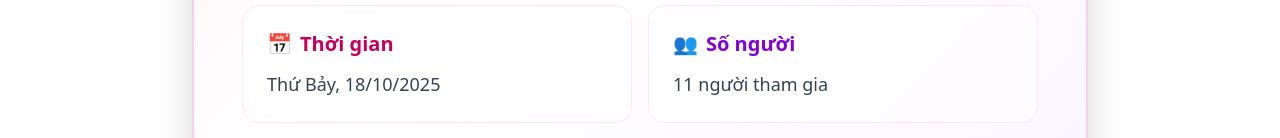
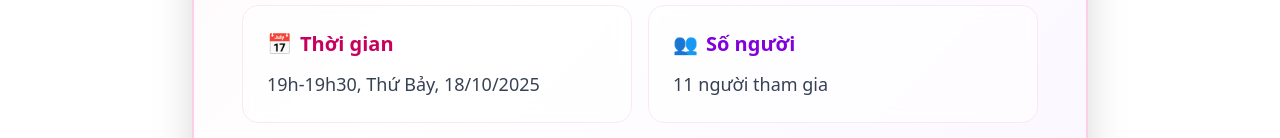
Before and after one commit to hoang-mai/phontravel-fe, a Next.js app: page /event/20-10-2025 in a window 1280 px wide. Shown: the part 814-952 px from the top of the page. Built offline with nearby package versions, Linux system fonts and the light colour scheme.

Commit message:
update event time format for clarity

```diff
--- a/src/app/event/20-10-2025/page.tsx
+++ b/src/app/event/20-10-2025/page.tsx
@@ -84,7 +84,7 @@ export default function Event2010Page() {
                     <span>📅</span> Thời gian
                   </h3>
                   <p className="text-gray-700 text-lg">
-                    Thứ Bảy, 18/10/2025
+                    19h-19h30, Thứ Bảy, 18/10/2025
                   </p>
                 </div>
 
```
